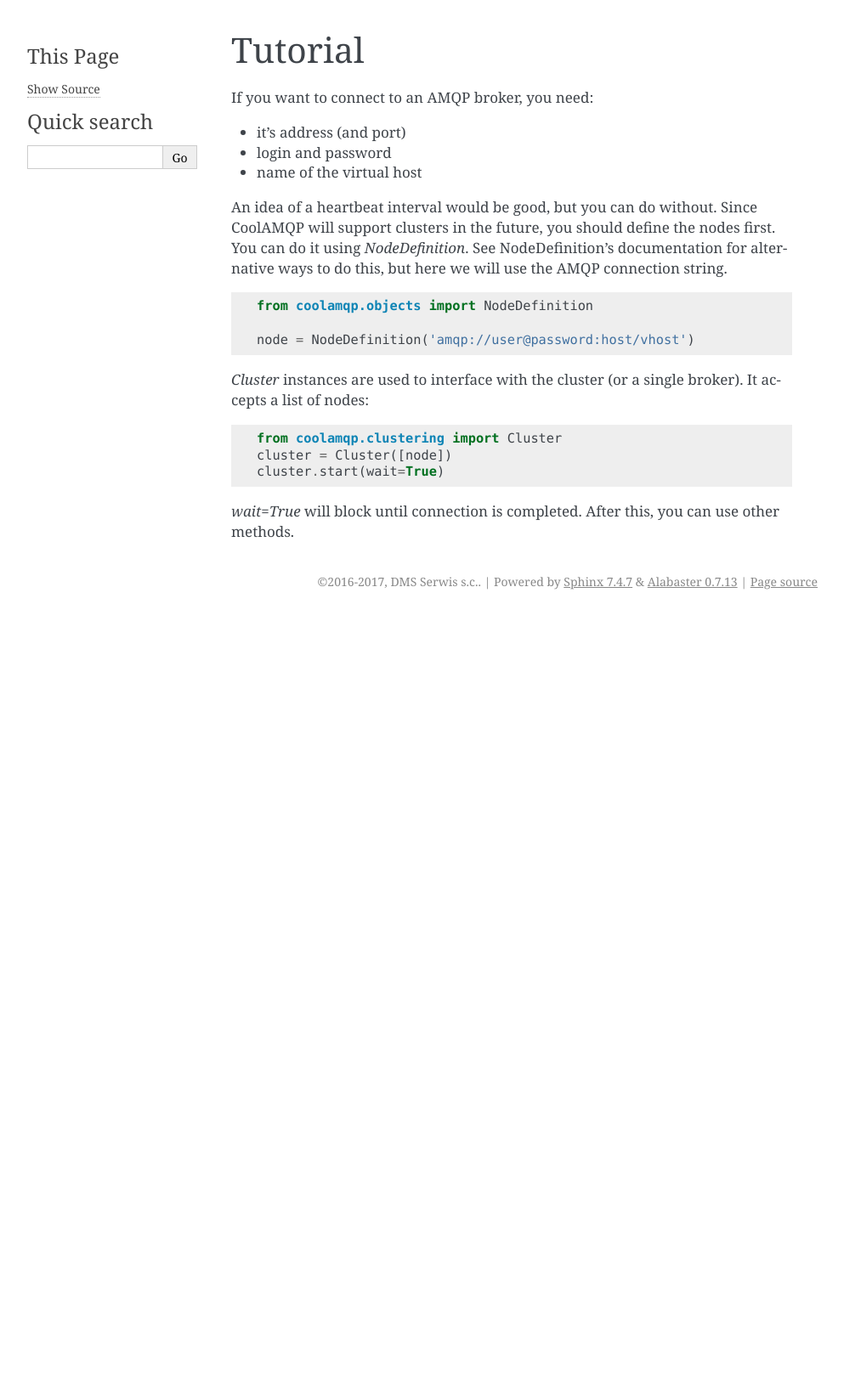
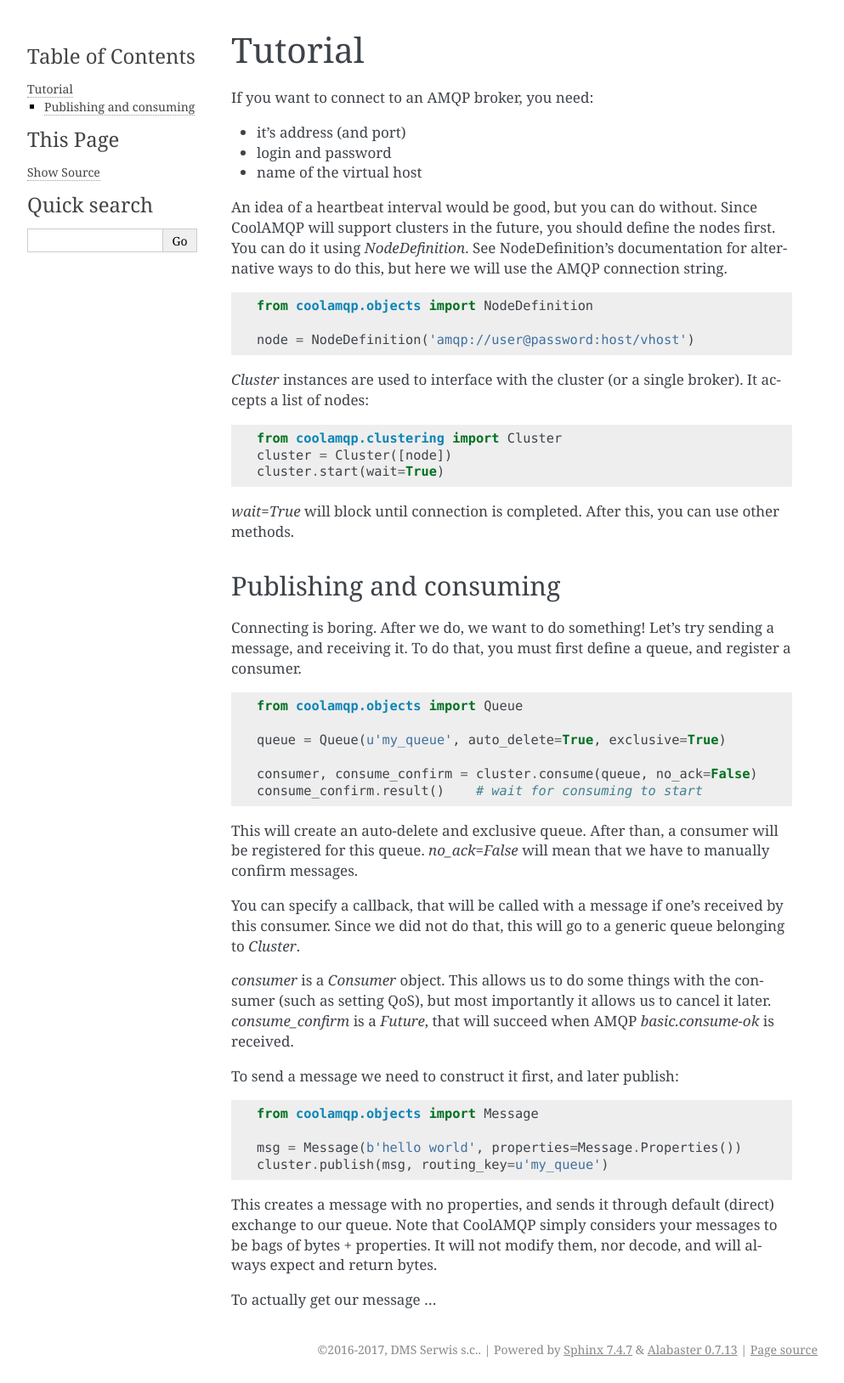
Before and after one commit to smok-serwis/coolamqp, a Sphinx documentation site: the page built from docs/tutorial.md, in a window 1280 px wide. Shown: the whole page at 85% size, without its empty margins (148-1141 px from the left). Built offline with Sphinx 7.4.7, drawn with Linux system fonts in a browser that asks for light colours; before the commit the page ends 900 px from its top, so only the background shows below that.

Commit message:
moar docs

````diff
--- a/docs/index.rst
+++ b/docs/index.rst
@@ -1,8 +1,3 @@
-.. CoolAMQP documentation master file, created by
-   sphinx-quickstart on Sat Jan 28 16:24:42 2017.
-   You can adapt this file completely to your liking, but it should at least
-   contain the root `toctree` directive.
-
 Welcome to CoolAMQP's documentation!
 ====================================
 
--- a/docs/tutorial.md
+++ b/docs/tutorial.md
@@ -26,3 +26,42 @@ cluster.start(wait=True)
 ```
 
 _wait=True_ will block until connection is completed. After this, you can use other methods.
+
+## Publishing and consuming
+
+Connecting is boring. After we do, we want to do something! Let's try sending a message, and receiving it. To do that,
+you must first define a queue, and register a consumer.
+
+```python
+from coolamqp.objects import Queue
+
+queue = Queue(u'my_queue', auto_delete=True, exclusive=True)
+
+consumer, consume_confirm = cluster.consume(queue, no_ack=False)
+consume_confirm.result()    # wait for consuming to start
+```
+
+This will create an auto-delete and exclusive queue. After than, a consumer will be registered for this queue.
+_no_ack=False_ will mean that we have to manually confirm messages.
+
+You can specify a callback, that will be called with a message if one's received by this consumer. Since
+we did not do that, this will go to a generic queue belonging to _Cluster_.
+
+_consumer_ is a _Consumer_ object. This allows us to do some things with the consumer (such as setting QoS),
+but most importantly it allows us to cancel it later. _consume_confirm_ is a _Future_, that will succeed
+when AMQP _basic.consume-ok_ is received.
+
+To send a message we need to construct it first, and later publish:
+
+```python
+from coolamqp.objects import Message
+
+msg = Message(b'hello world', properties=Message.Properties())
+cluster.publish(msg, routing_key=u'my_queue')
+```
+
+This creates a message with no properties, and sends it through default (direct) exchange to our queue.
+Note that CoolAMQP simply considers your messages to be bags of bytes + properties. It will not modify them,
+nor decode, and will always expect and return bytes.
+
+To actually get our message ...
````
